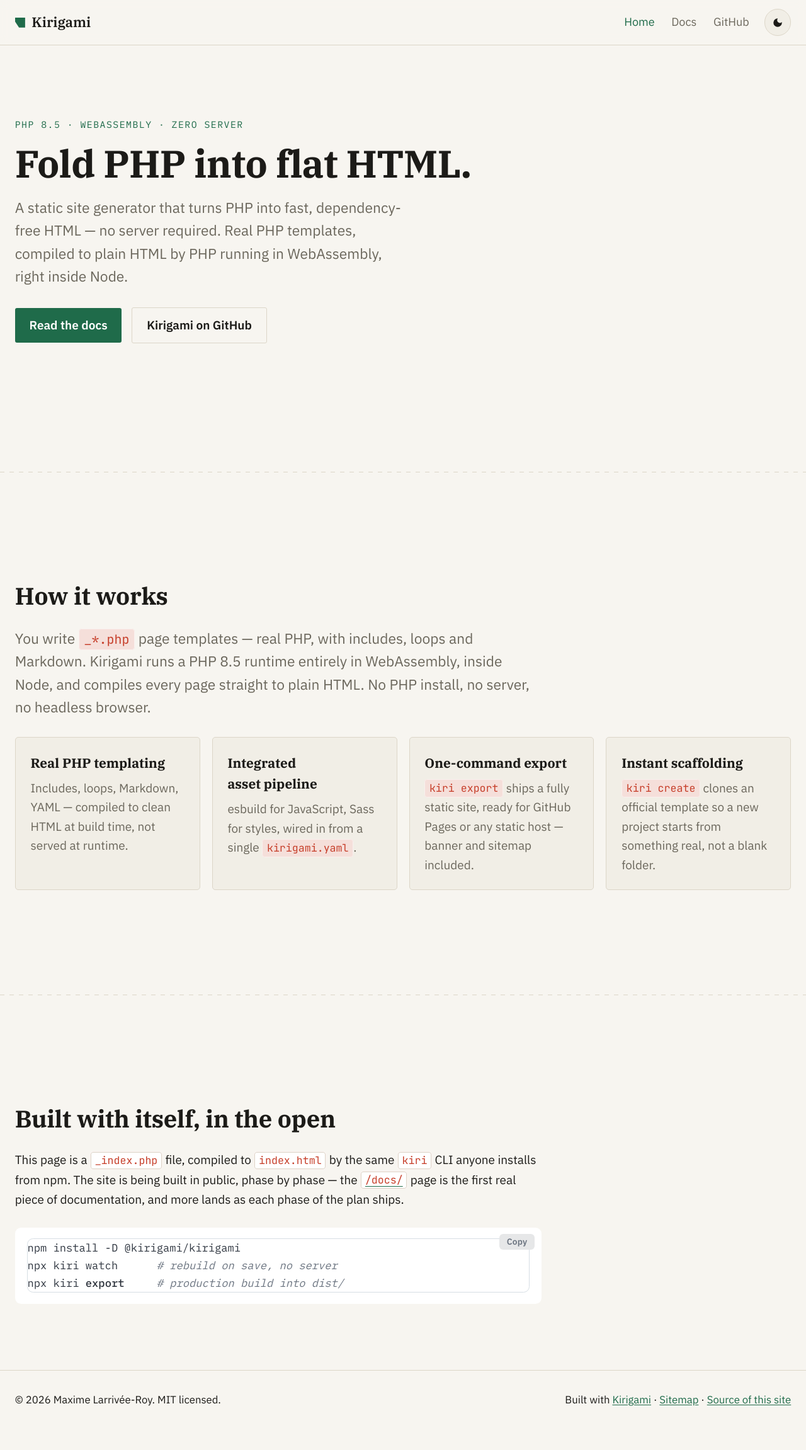
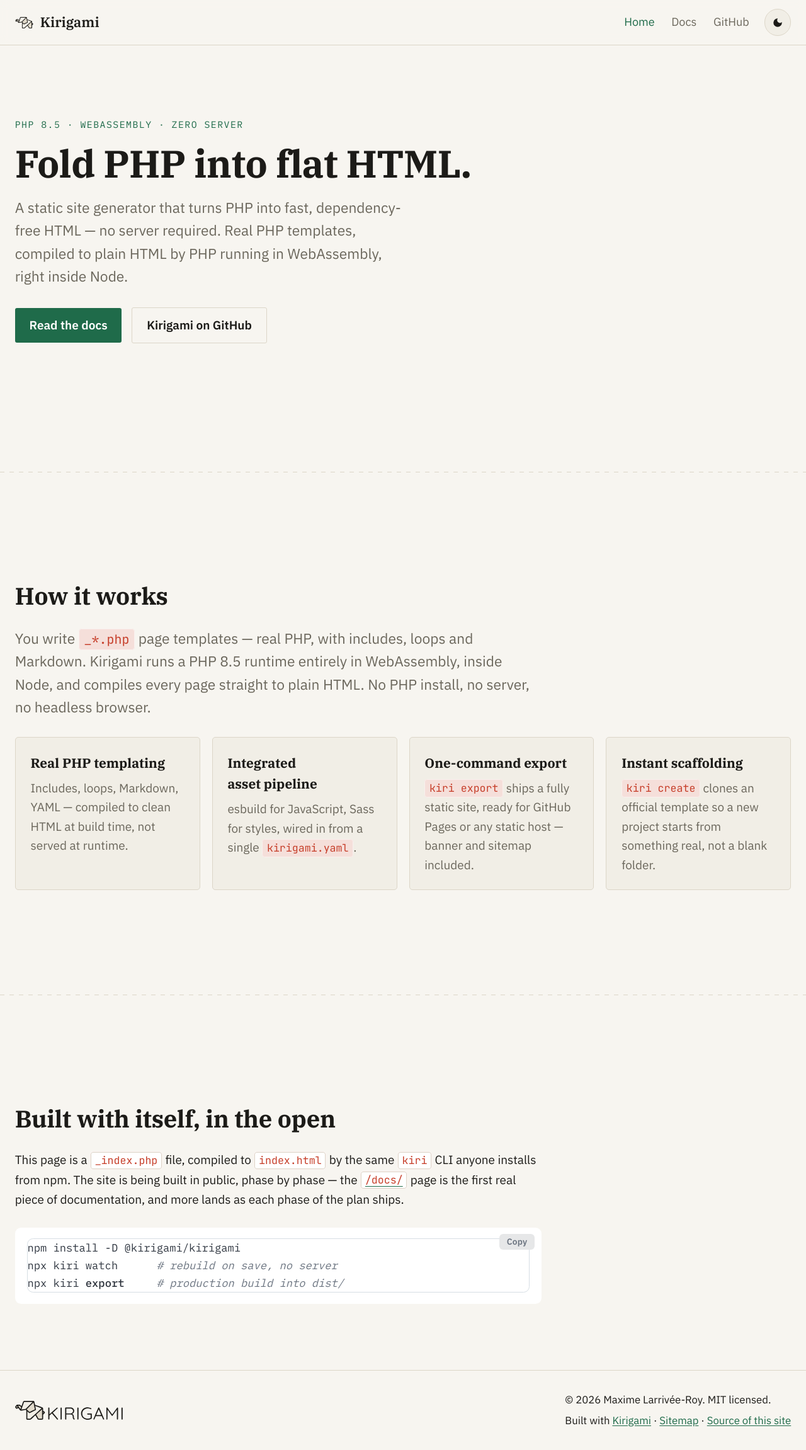
Before and after one commit to php-kirigami/php-kirigami.github.io, a PHP site: page / in a window 1280 px wide. Shown: the whole page at 63% size. Before the commit the page ends 2232 px from the top, so only its background shows below. Run offline with PHP 8.4, Linux system fonts and the light colour scheme.

Commit message:
Utilise le logo officiel (--icon-logo / --icon-logo-2) au lieu d'une forme CSS maison
- .brand__mark (header) : icon-logo-2, le glyphe compact
- .footer-logo (pied de page) : icon-logo, le lockup complet
- les deux passent par le système d'icônes de @kirigami/canva/conf
  (recoloré selon la palette light/dark), en background-image — pas de
  <svg> inline, donc le bug de casse HTML::format() ne peut pas s'appliquer

Co-Authored-By: Claude Sonnet 5 <noreply@anthropic.com>

```diff
--- a/src/_layouts/footer.php
+++ b/src/_layouts/footer.php
@@ -2,6 +2,8 @@
 
     <footer class="site-footer">
         <div class="wrap site-footer__inner">
+            <span class="footer-logo" role="img" aria-label="<?php echo str_htmlesc($project); ?>"></span>
+            <div class="site-footer__text">
                 <p>&copy; <year> <?php echo str_htmlesc($author); ?>. MIT licensed.</p>
                 <p>
                     Built with <a href="https://github.com/php-kirigami/kirigami">Kirigami</a>
@@ -9,6 +11,7 @@
                     &middot; <a href="https://github.com/php-kirigami/php-kirigami.github.io">Source of this site</a>
                 </p>
             </div>
+        </div>
     </footer>
 </body>
 </html>
--- a/src/index.html
+++ b/src/index.html
@@ -140,8 +140,11 @@ npx kiri <span class="hljs-built_in">export</span>     <span class="hljs-comment
         </main>
         <footer class="site-footer">
             <div class="wrap site-footer__inner">
-                <p>© 2026 Maxime Larrivée-Roy. MIT licensed.</p>
-                <p>Built with <a href="https://github.com/php-kirigami/kirigami">Kirigami</a> · <a href="./sitemap.xml">Sitemap</a> · <a href="https://github.com/php-kirigami/php-kirigami.github.io">Source of this site</a></p>
+                <span class="footer-logo" role="img" aria-label="Kirigami"></span>
+                <div class="site-footer__text">
+                    <p>© 2026 Maxime Larrivée-Roy. MIT licensed.</p>
+                    <p>Built with <a href="https://github.com/php-kirigami/kirigami">Kirigami</a> · <a href="./sitemap.xml">Sitemap</a> · <a href="https://github.com/php-kirigami/php-kirigami.github.io">Source of this site</a></p>
+                </div>
             </div>
         </footer>
         <script>
--- a/src/styles/partials/_main.scss
+++ b/src/styles/partials/_main.scss
@@ -95,16 +95,32 @@ code {
     margin-right: auto;
 }
 
-// A folded paper corner, drawn in CSS — the brand mark. No inline SVG (sidesteps
-// the known HTML::format() SVG-casing bug entirely) and it's the one shape this
-// whole site is named after.
+// The official Kirigami mark, via @kirigami/canva's icon system: `conf`
+// recolours the source SVGs to the current palette (light/dark both) and
+// exposes each as a `--icon-<name>` data-URI custom property — a background
+// image, not an inline <svg>, so HTML::format()'s SVG-casing bug never enters
+// into it. `logo-2` is the compact glyph-only mark (viewBox ratio ~1.57:1);
+// `logo` is the full wordmark lockup, used in the footer below.
 .brand__mark {
     display: block;
-    width: .85rem;
-    height: .85rem;
-    background: var(--accent);
-    clip-path: polygon(0 0, 100% 0, 100% 100%, 40% 100%, 0 40%);
+    width: 1.55rem;
+    aspect-ratio: 55.9 / 35.6;
+    background-image: var(--icon-logo-2);
+    background-size: contain;
+    background-repeat: no-repeat;
+    background-position: center;
     flex: none;
+}
+
+.footer-logo {
+    display: block;
+    width: 9rem;
+    max-width: 100%;
+    aspect-ratio: 2535.4 / 446;
+    background-image: var(--icon-logo);
+    background-size: contain;
+    background-repeat: no-repeat;
+    background-position: left center;
 }
 
 .site-nav ul {
@@ -249,9 +265,12 @@ code {
 .site-footer__inner {
     display: flex;
     flex-wrap: wrap;
+    align-items: center;
     justify-content: space-between;
-    gap: 0.5rem;
+    gap: 1rem 1.5rem;
 }
+
+.site-footer__text p + p { margin-top: .3rem; }
 
 // ── Reveal-on-scroll ───────────────────────────────────────────────
 .js [data-reveal] {
```
Also changed, not shown: src/docs/index.html (+5 -2 lines), src/styles/kirigami.core.min.css, 1 other file. Lines whose indentation alone changed are shown as unchanged.
